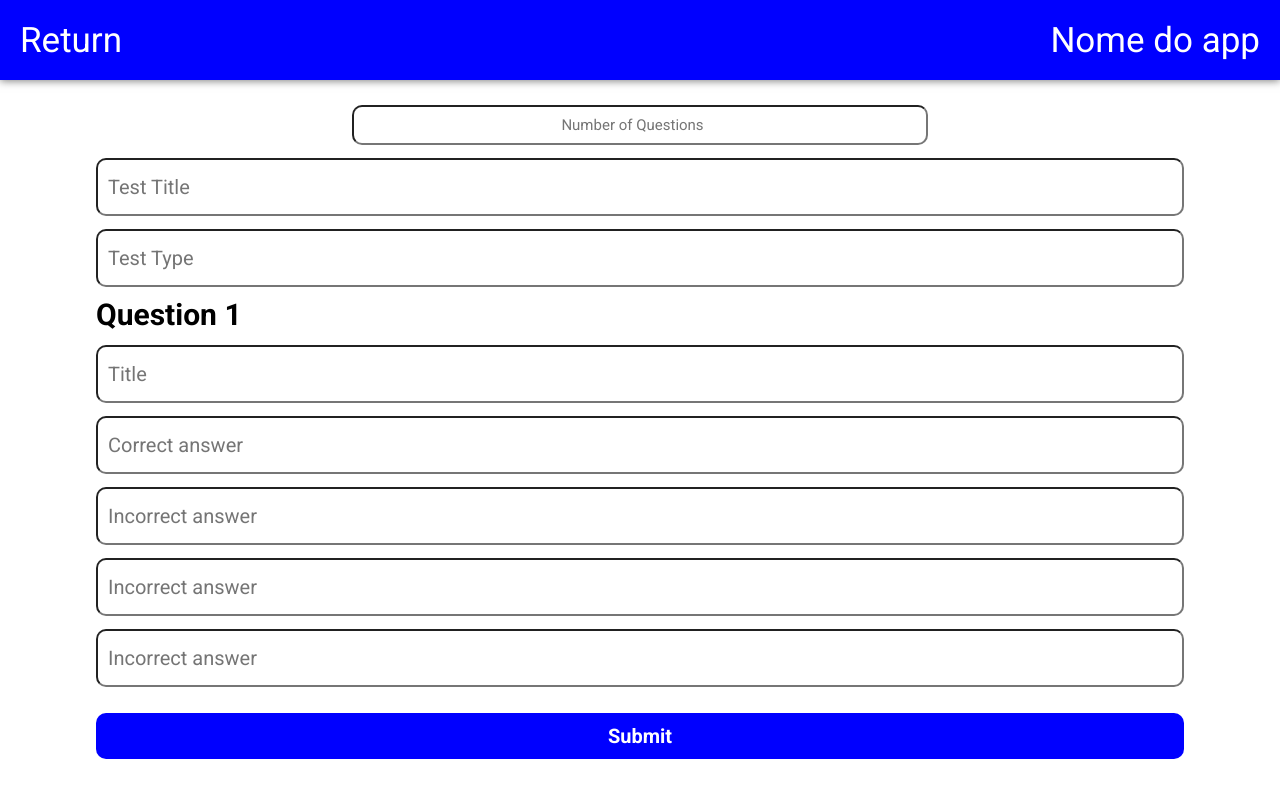
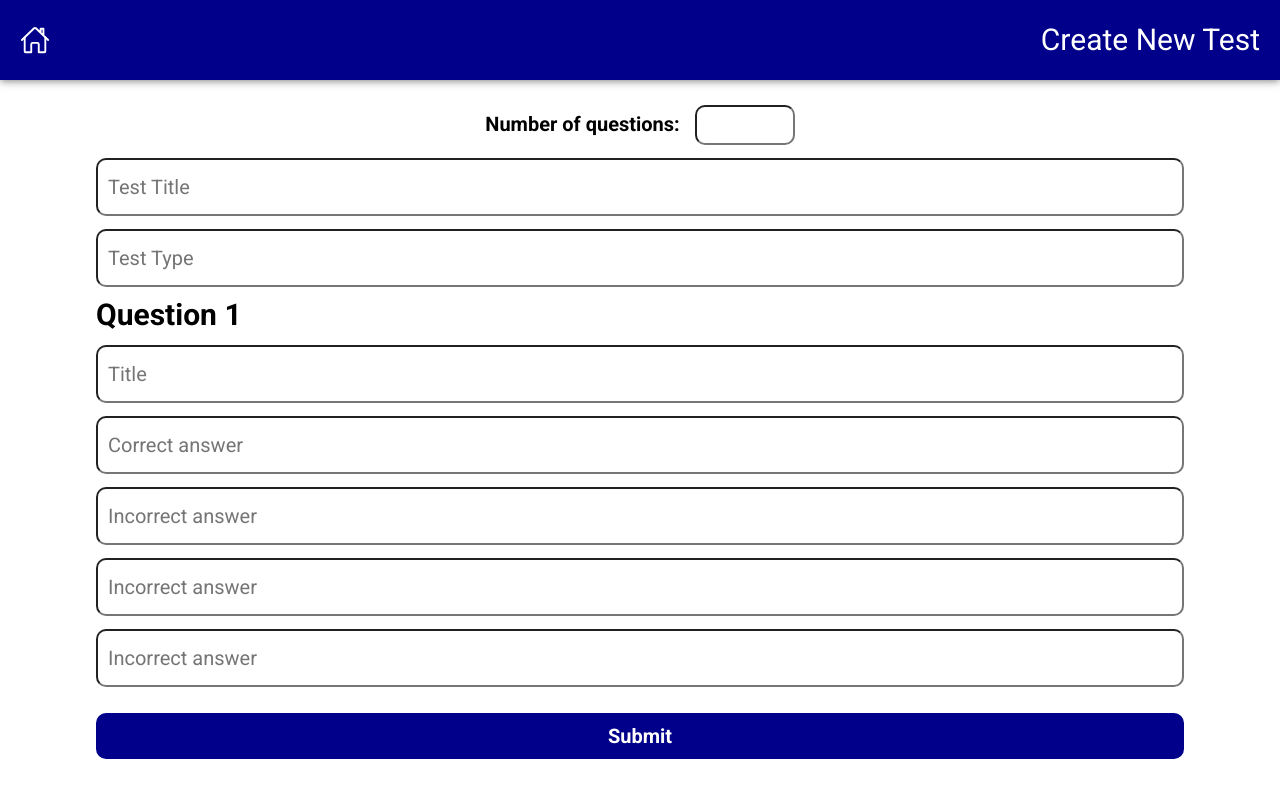
Before and after one commit to NatanBrito/hackaton-front, a React (Create React App) app: page /newTest in a window 1280 px wide. Built offline with nearby package versions, Linux system fonts and the light colour scheme.

Commit message:
adjust in the css

```diff
--- a/public/index.html
+++ b/public/index.html
@@ -20,6 +20,7 @@
 <body>
   <noscript>You need to enable JavaScript to run this app.</noscript>
   <div class="root"></div>
+  <script type="module" src="https://unpkg.com/ionicons@5.5.2/dist/ionicons/ionicons.esm.js"></script>
 </body>
 
 </html>
--- a/src/components/NewTest.js
+++ b/src/components/NewTest.js
@@ -53,18 +53,15 @@ export default function NewTest() {
 
   return (
     <Main>
-      {/* FIXME */}
       <header>
-        <h1 onClick={() => navigate("/")}>Return</h1>
-        <h1>Nome do app</h1>
+        <ion-icon onClick={() => navigate("/")} name="home-outline"></ion-icon>
+        <h1>Create New Test</h1>
       </header>
 
-      <input
-        id="question-number"
-        type="number"
-        placeholder="Number of Questions"
-        onChange={(e) => setQuestions(e.target.value)}
-      />
+      <div>
+        <label htmlFor="question-number">Number of questions:</label>
+        <input id="question-number" type="number" onChange={(e) => setQuestions(e.target.value)} />
+      </div>
 
       <form onSubmit={(e) => submitForm(e)}>
         <input type="text" placeholder="Test Title" required />
@@ -103,11 +100,35 @@ const Main = styled.main`
     padding: 20px;
 
     box-shadow: 0px 1px 8px rgba(0, 0, 0, 0.5);
-    background-color: blue;
+    background-color: darkblue;
     color: #ffffff;
 
     margin-bottom: 25px;
-    font-size: 35px;
+    font-size: 30px;
+
+    ion-icon {
+      cursor: pointer;
+    }
+  }
+
+  label {
+    margin-bottom: 15px;
+
+    font-size: 30px;
+    font-weight: 700;
+  }
+
+  div {
+    width: 85%;
+
+    display: flex;
+    justify-content: center;
+    align-items: center;
+
+    label {
+      font-size: 20px;
+      margin-right: 15px;
+    }
   }
 
   form {
@@ -119,24 +140,18 @@ const Main = styled.main`
   }
 
   #question-number {
-    width: 45%;
+    width: 30%;
+    max-width: 100px;
     min-height: 40px;
 
     text-align: center;
-    font-size: 15px;
+    font-size: 20px;
   }
 
   article {
     width: 100%;
     display: flex;
     flex-direction: column;
-  }
-
-  label {
-    margin-bottom: 15px;
-
-    font-size: 30px;
-    font-weight: 700;
   }
 
   input {
@@ -162,7 +177,7 @@ const Main = styled.main`
 
     border: none;
     border-radius: 10px;
-    background-color: blue;
+    background-color: darkblue;
 
     font-size: 20px;
     color: #ffffff;
```
